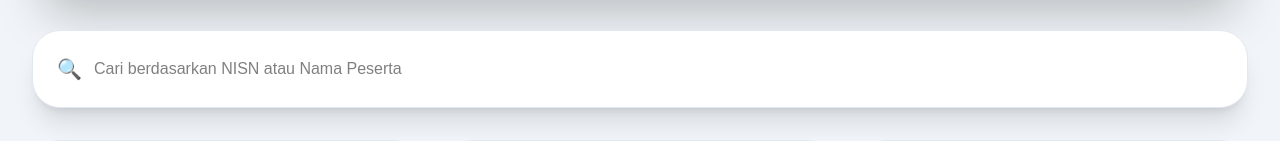
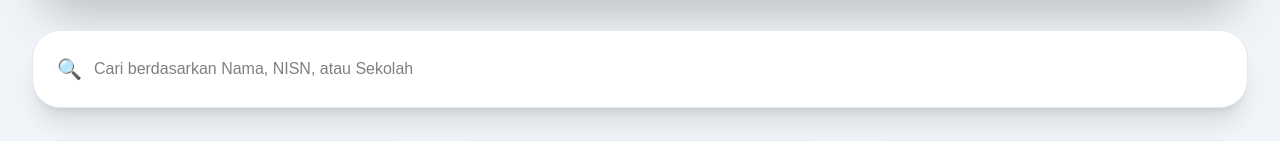
Before and after one commit to ptnvaksin4-spec/laporan-verval, a Next.js app: page / in a window 1280 px wide. Shown: the part 340-481 px from the top of the page. Built offline with nearby package versions, Linux system fonts and the light colour scheme.

Commit message:
fix text contrast

```diff
--- a/app/page.tsx
+++ b/app/page.tsx
@@ -156,7 +156,7 @@ export default function Home() {
 
             <input
               type="text"
-              placeholder="Cari berdasarkan NISN atau Nama Peserta"
+              placeholder="Cari berdasarkan Nama, NISN, atau Sekolah"
               value={search}
               onChange={(e) => setSearch(e.target.value)}
               className="w-full text-black text-sm md:text-base outline-none"
```
